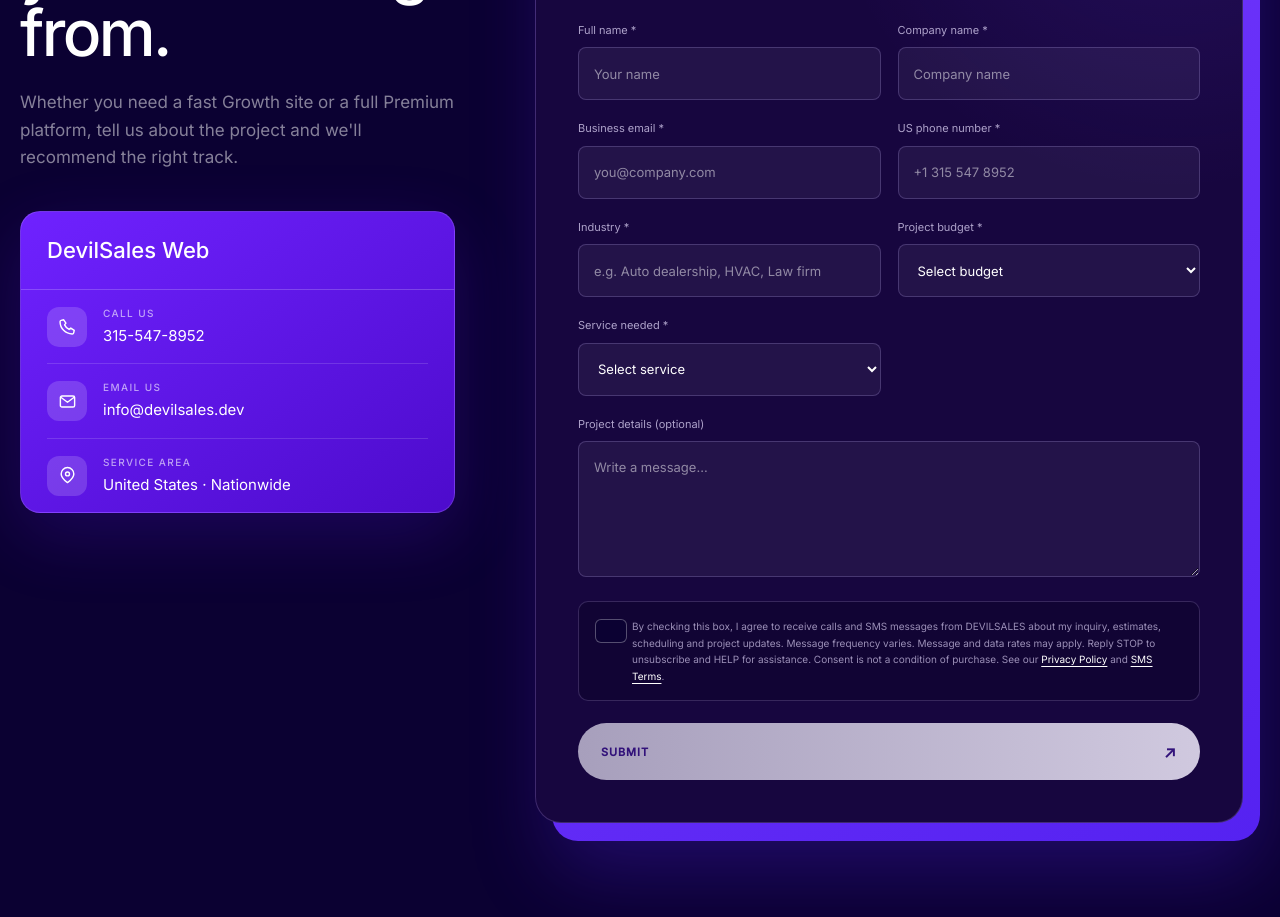
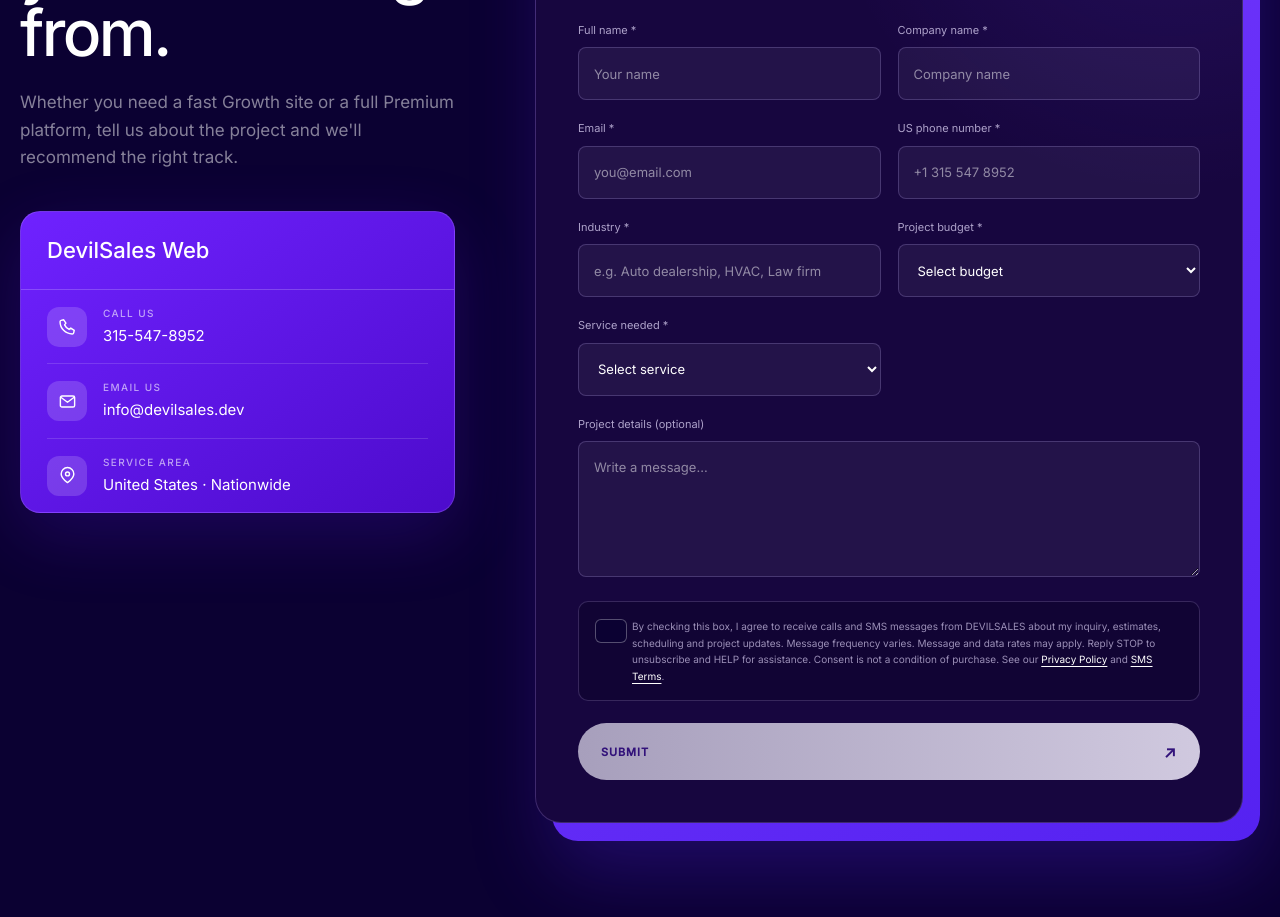
Before and after one commit to maxcode34423242323/devsales-law-firm-landing, a Next.js app: page /pricing in a window 1280 px wide. Shown: the part 9200-10117 px from the top of the page. Built offline with nearby package versions, Linux system fonts and the light colour scheme.

Commit message:
Rename Business email to Email on /pricing forms
Simplifies the field label on both the main lead form and the quick
popup — it's a plain, validated email input either way.

Co-Authored-By: Claude Sonnet 5 <noreply@anthropic.com>

```diff
--- a/app/pricing/PricingLeadForm.tsx
+++ b/app/pricing/PricingLeadForm.tsx
@@ -139,7 +139,7 @@ export default function PricingLeadForm() {
         <div className="pr-form-grid">
           <Field label="Full name *"><input value={form.fullName} onChange={e => update("fullName", e.target.value)} placeholder="Your name" autoComplete="name" /></Field>
           <Field label="Company name *"><input value={form.companyName} onChange={e => update("companyName", e.target.value)} placeholder="Company name" autoComplete="organization" /></Field>
-          <Field label="Business email *"><input type="email" value={form.businessEmail} onChange={e => update("businessEmail", e.target.value)} placeholder="you@company.com" autoComplete="email" /></Field>
+          <Field label="Email *"><input type="email" value={form.businessEmail} onChange={e => update("businessEmail", e.target.value)} placeholder="you@email.com" autoComplete="email" required /></Field>
           <Field label="US phone number *"><input type="tel" value={form.phone} onChange={e => update("phone", e.target.value)} placeholder="+1 315 547 8952" autoComplete="tel" /></Field>
           <Field label="Industry *"><input value={form.industry} onChange={e => update("industry", e.target.value)} placeholder="e.g. Auto dealership, HVAC, Law firm" /></Field>
           <Field label="Project budget *">
--- a/app/pricing/PricingQuickLeadForm.tsx
+++ b/app/pricing/PricingQuickLeadForm.tsx
@@ -98,7 +98,7 @@ export default function PricingQuickLeadForm({ onClose }: { onClose: () => void
             <p className="pr-quick-sub">Get a callback from our team — takes 30 seconds.</p>
             <label><span>Full name</span><input value={form.fullName} onChange={e => setForm(f => ({ ...f, fullName: e.target.value }))} placeholder="Your name" autoComplete="name" /></label>
             <label><span>Company name</span><input value={form.companyName} onChange={e => setForm(f => ({ ...f, companyName: e.target.value }))} placeholder="Company name" autoComplete="organization" /></label>
-            <label><span>Business email</span><input type="email" value={form.businessEmail} onChange={e => setForm(f => ({ ...f, businessEmail: e.target.value }))} placeholder="you@company.com" autoComplete="email" /></label>
+            <label><span>Email</span><input type="email" value={form.businessEmail} onChange={e => setForm(f => ({ ...f, businessEmail: e.target.value }))} placeholder="you@email.com" autoComplete="email" required /></label>
             <label><span>Phone</span><input type="tel" value={form.phone} onChange={e => setForm(f => ({ ...f, phone: e.target.value }))} placeholder="+1 315 547 8952" autoComplete="tel" /></label>
             <label><span>Industry</span><input value={form.industry} onChange={e => setForm(f => ({ ...f, industry: e.target.value }))} placeholder="e.g. Auto dealership, HVAC, Law firm" /></label>
             <label><span>Project budget</span>
```
